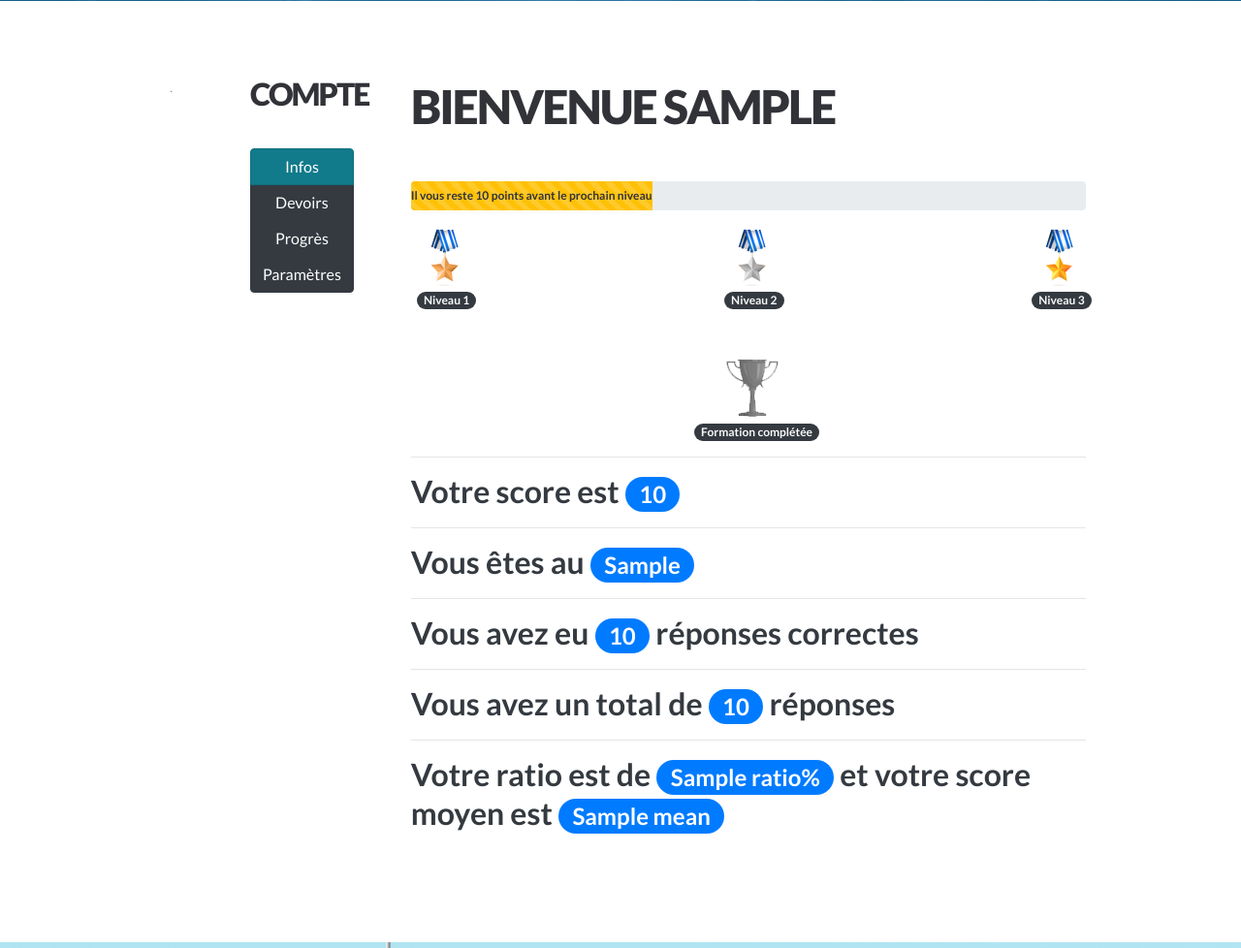
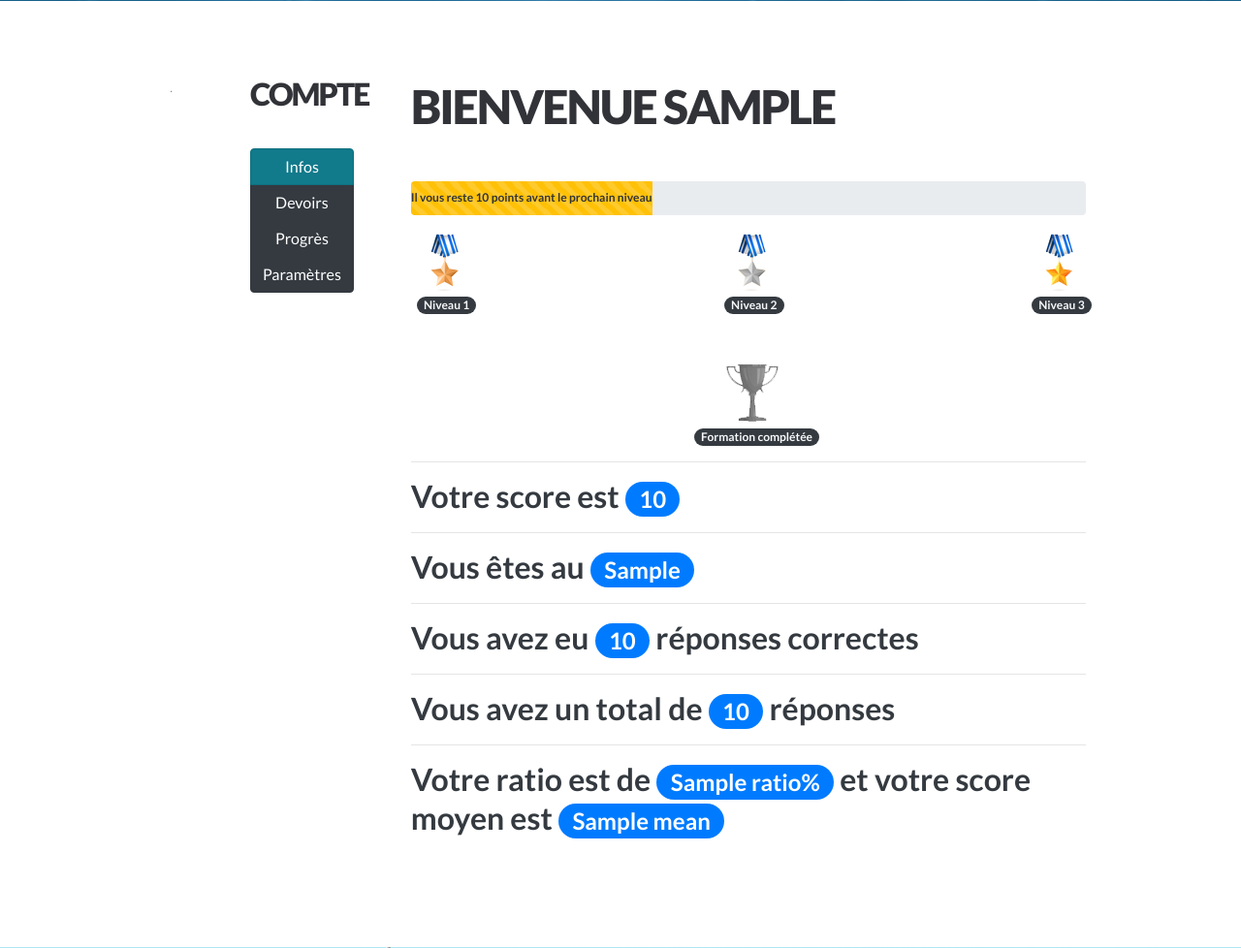
Before and after one commit to Azrood/Awarephish, a Django app: template awarephish/quiz/templates/quiz/account.html in a window 1280 px wide. Shown: the part 357-1335 px from the top of the page at 97% size. Run offline with Django 3.2, Linux system fonts and the light colour scheme; tables that the repository leaves empty hold one stand-in row (values such as "Sample post"); the template is opened without the code that fills it: values that come from a table or form of the project are taken from there, most other values are stand-ins (such as "Sample title", 1, 10 or a date in 2020); some libraries are stand-ins or nearby versions.

Commit message:
changed pixel height for progress bar

```diff
--- a/awarephish/quiz/templates/quiz/account.html
+++ b/awarephish/quiz/templates/quiz/account.html
@@ -81,8 +81,9 @@
 						<div class="9u skel-cell-important">
 							<section id="content">
 								<header class="active"><h2>Bienvenue {{users}}</h2></header><br>
-								<div class="progress" style="height: 30px;"><div class="progress-bar progress-bar-striped progress-bar-animated bg-{% if score == 300 %}success{% else %}warning{%endif%}" role="progressbar" aria-valuenow="{{progress}}" aria-valuemin="0" aria-valuemax="100" style="width:{{progress}}%; color:#323338; font-weight:bold;text-align:center;">{% if not remainder %} Bravo ! Vous avez atteint le niveau maximal !{%else%}Il vous reste {{remainder}} points {% if next == 300 %}pour compléter la barre{%else%} avant le prochain niveau{%endif%}{%endif%}</div></div><br>
-
+									<div class="progress" style="height: 35px;">
+										<div class="progress-bar progress-bar-striped progress-bar-animated bg-{% if score == 300 %}success{% else %}warning{%endif%}" role="progressbar" aria-valuenow="{{progress}}" aria-valuemin="0" aria-valuemax="100" style="width:{{progress}}%; color:#323338; font-weight:bold;text-align:center;">{% if not remainder %} Bravo ! Vous avez atteint le niveau maximal !{%else%}Il vous reste {{remainder}} points {% if next == 300 %}pour compléter la barre{%else%} avant le prochain niveau{%endif%}{%endif%}</div>
+									</div><br>
 									<div class="row">
 										<div class="col-5"><img src="{% if users.niveau_actuel >= 'Niveau 1'%}{% static 'quiz/images/bronze.png' %}{%else%}{% static 'quiz/images/locked_medal.png'%}{%endif%}"><br><div class="text-light font-weight-bold badge badge-pill badge-dark" style="position:relative;left:6px;">Niveau 1</div></div>
 										<div class="col-5"><img src="{% if users.niveau_actuel >= 'Niveau 2'%}{% static 'quiz/images/silver.png' %}{%else%}{% static 'quiz/images/locked_medal.png'%}{%endif%}"><br><div class="text-light font-weight-bold badge badge-pill badge-dark" style="position:relative;left:6px;">Niveau 2</div></div>
```
Lines whose indentation alone changed are shown as unchanged.
